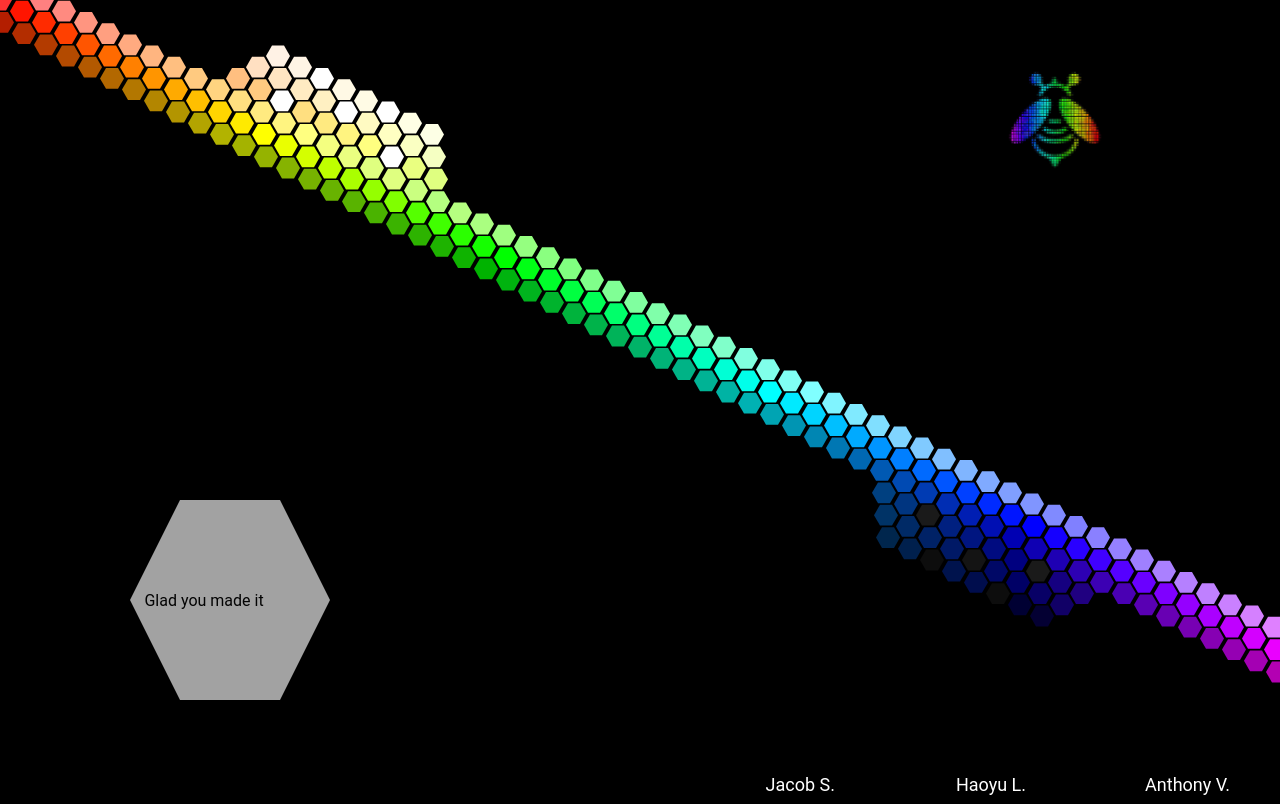
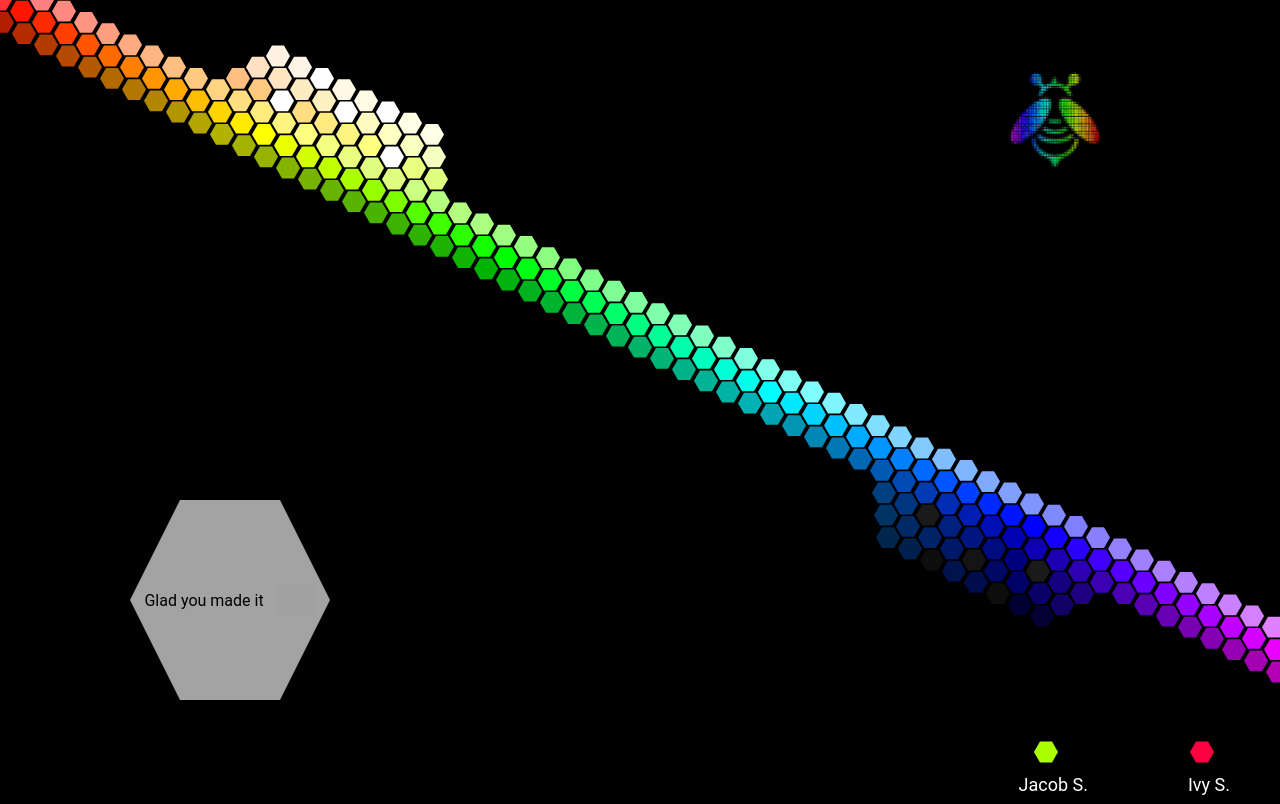
Before and after one commit to christianDoesCoding/Solo-Project, a React app: page / in a window 1280 px wide. Built offline with nearby package versions, Linux system fonts and the light colour scheme; grey boxes are pictures that could not be loaded.

Commit message:
added profile hexagons

```diff
--- a/Stretch/friendFeed.js
+++ b/Stretch/friendFeed.js
@@ -1,7 +1,7 @@
 //STRETCH
 
-import React, { useState, useEffect } from 'react';
-import { color } from 'd3';
+import React, { useState, useEffect, useRef } from 'react';
+import * as d3 from 'd3';
 import HexagonComponent from '../src/hexagons.js';
 //doesn't need to pull from HexagonComponent. Instead, this file needs its own hexagon-rendering logic
     //at same time, need to figure out how to object-destructure the midColors array from hexagons.js
@@ -27,7 +27,6 @@ const cohortObj = {
     Caheri_A: 'Caheri Aguilar',
     Chris_S: 'Chris Suzukida',
     Christian_A: 'Christian Ashley',
-    Christian_L: 'Christian Lyon',
     Christian_R: 'Christian Robinson',
     Clayton_S: 'Clayton Stewart',
     Christian_M: 'Christian Morales',
@@ -186,7 +185,33 @@ const IncrementFriends = () => {
 */
 
 
-const IncrementFriend = () => {
+
+const getHexagonPoints = (x, y, size) => { //hexagon creation
+
+//const svgPro = useRef(null)
+const angles = d3.range(0, 2 * Math.PI, Math.PI / 3);
+const points = angles.map(angle => [x + size * Math.cos(angle), y + size * Math.sin(angle)]);
+return points.map(point => point.join(',')).join(" ");
+
+}
+
+const Hexagon = ({ color }) => {
+    const svgRef = useRef(null);
+
+    useEffect(() => {
+        const svg = d3.select(svgRef.current);
+        svg.append("polygon")
+           .attr("points", getHexagonPoints(18,18,12))
+           .style("fill", color);
+    }, [color]);
+
+    return <svg ref={svgRef} width="50" height="35" />
+};
+
+
+
+
+const IncrementFriend = () => {//add logic to increment friend that creates hexagon with random color
     const [currentFriend, setCurrentFriend] = useState([]);
     let shortenedNames = Object.keys(cohortObj).map(element => element.replace('_',' ') + '.');
 
@@ -194,13 +219,16 @@ const IncrementFriend = () => {
         const addName = () => {
             const randomName = shortenedNames[Math.floor(Math.random()*shortenedNames.length)];
 
-            setCurrentFriend(previous => [...previous, {name: randomName, id: new Date().getTime() }]);
+            setCurrentFriend(previous => [...previous, {name: randomName, color: randomHexagonColor(), id: new Date().getTime() }]);
 
             const randomTime = 1000 + Math.floor(Math.random()*4000);
             setTimeout(addName, randomTime);
         }
 
-    addName();
+    setTimeout(() => {
+        addName()
+    },5000);
+
 }, []);
 
 
@@ -225,6 +253,7 @@ const IncrementFriend = () => {
         <div className="nameContainer">
             {currentFriend.map((nameObj, index) => (
                 <div className="nameWrapper" key={nameObj.id}>
+                    <Hexagon color={nameObj.color} />
                     <div className="name" style={{animationDelay: `${index * 1}s`}}>
                         {nameObj.name}
                     </div>
--- a/src/style.css
+++ b/src/style.css
@@ -167,12 +167,22 @@ TODO:
     overflow: hidden;
 }
 
+.nameWrapper {
+    display: flex;
+    flex-direction: column;
+    align-items: center;
+    justify-content: center;
+    margin-top: 30px;
+    top: 40%;
+}
+
 .name {
-    display: inline-block;
+
     font-size: 18px;
     margin: 5px 50px;
-    padding-left: 20px;
+    padding-left: 0px;
     color: white;
     animation: moveName 5s linear infinite;
     white-space: nowrap;
+    text-align: center;
 }
```
